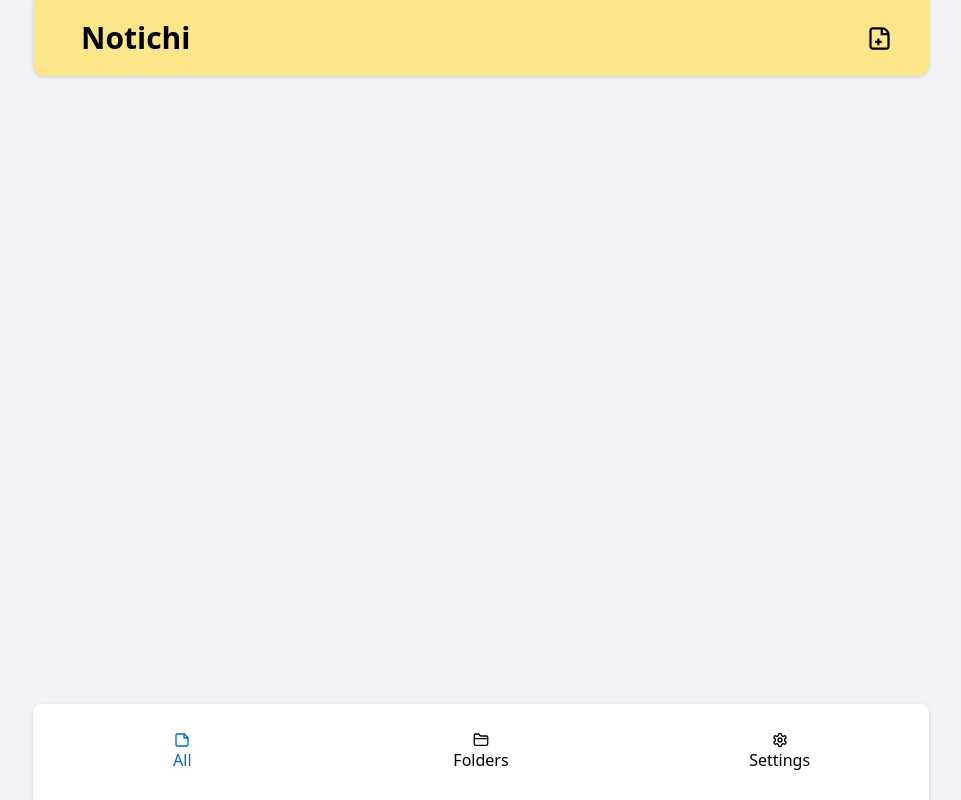
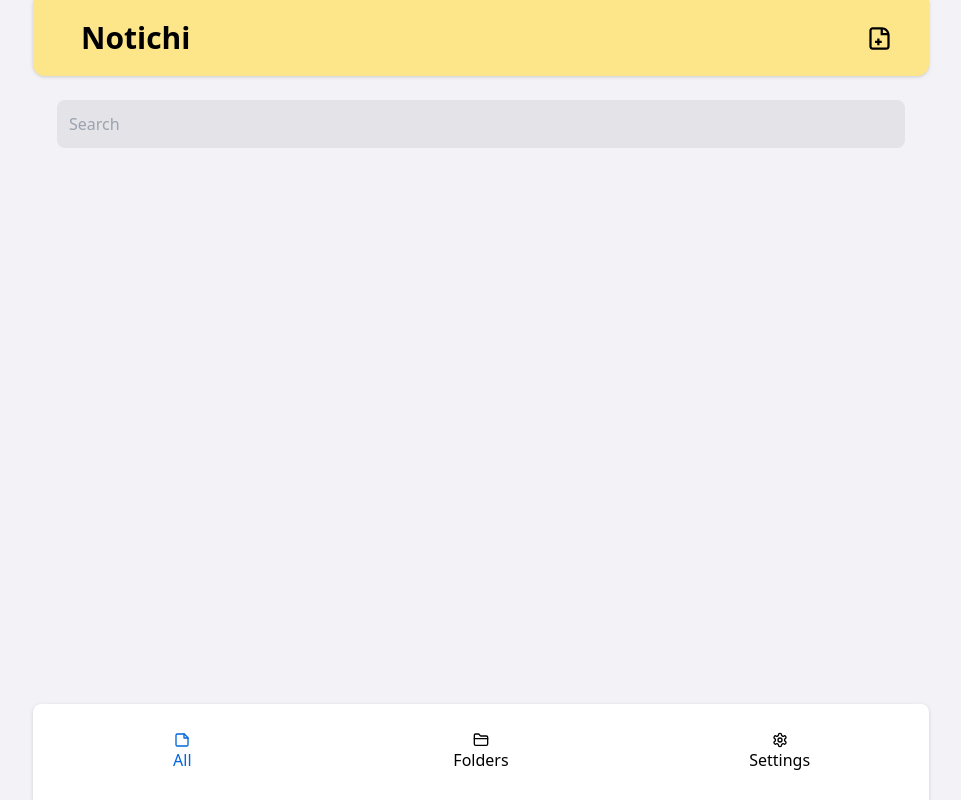
Before and after one commit to MasoudSR/notichi, a Next.js app: page / in a window 1280 px wide. Shown: the whole page, without its empty margins (159-1120 px from the left). Built offline with nearby package versions, Linux system fonts and the light colour scheme.

Commit message:
feat : search between notes

```diff
--- a/src/app/page.tsx
+++ b/src/app/page.tsx
@@ -2,18 +2,41 @@
 
 import Note from "@/components/module/Note";
 import loadStorage from "@/helpers/loadStorage";
-import { useEffect, useState } from "react";
+import React, { useEffect, useState } from "react";
+
+type DataType = {
+	updatedAt: string | Date;
+	notes: { id: string; title: string; text: string; folderId: string; folderName: string }[];
+	folders: { id: string; name: string; notesId: string[] }[];
+};
+type NoteType = { id: string; title: string; text: string; folderId: string; folderName: string };
 
 export default function Home() {
-	const [notes, setNotes] = useState<
-		{ id: string; title: string; text: string; folderId: string; folderName: string }[]
-	>([]);
+	const [notes, setNotes] = useState<NoteType[]>([]);
+	const [data, setData] = useState<DataType>();
+
 	useEffect(() => {
-		const data = loadStorage();
-		setNotes(data.notes);
+		const storageData = loadStorage();
+		setData(storageData);
+		setNotes(storageData.notes);
 	}, []);
+
+	const searchHandler = (e: React.ChangeEvent<HTMLInputElement>): void => {
+		const value = e.target.value;
+		const filteredNotes = data!.notes.filter((note) => note.title.includes(value) || note.text.includes(value));
+		setNotes(filteredNotes);
+	};
+
 	return (
-		<main>
+		<main className="flex flex-col">
+			<div className="mx-6 mt-6">
+				<input
+					type="text"
+					className="bg-[#E3E3E8] rounded-lg w-full p-3"
+					placeholder="Search"
+					onChange={searchHandler}
+				/>
+			</div>
 			{notes.map((note: { id: string; title: string; text: string }) => (
 				<Note key={note.id} id={note.id} title={note.title} text={note.text} />
 			))}
```
